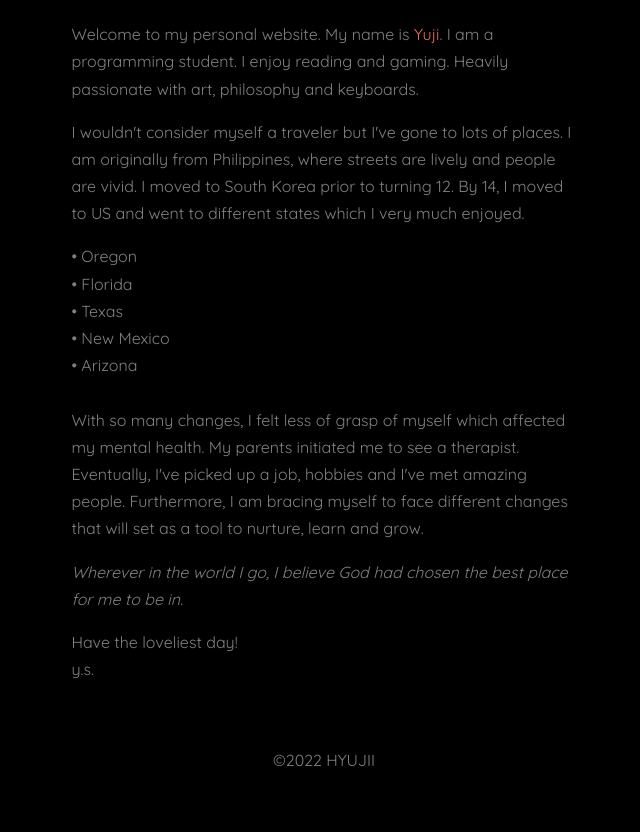
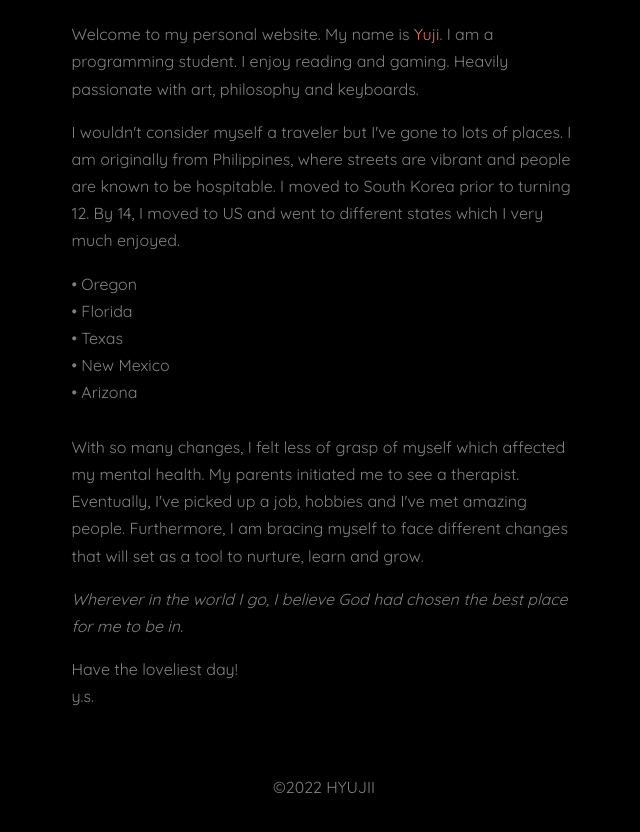
Before and after one commit to hyooji/-, a plain HTML site: page bio.html in a window 1280 px wide. Shown: the part 799-1631 px from the top of the page, without its empty margins (191-831 px from the left). Drawn offline with Linux system fonts and the light colour scheme; files whose address does not match are found by name.

Commit message:
Update bio.html

```diff
--- a/bio.html
+++ b/bio.html
@@ -76,7 +76,7 @@
           <div class="row" data-aos="fade-up">
             <div class="col-md-12">
              <p>Welcome to my personal website. My name is <a href="#">Yuji</a>. I am a programming student. I enjoy reading and gaming. Heavily passionate with art, philosophy and keyboards.</p>
-             <p>I wouldn't consider myself a traveler but I've gone to lots of places. I am originally from Philippines, where streets are lively and people are vivid. I moved to South Korea prior to turning 12. By 14, I moved to US and went to different states which I very much enjoyed. </p>
+             <p>I wouldn't consider myself a traveler but I've gone to lots of places. I am originally from Philippines, where streets are vibrant and people are known to be hospitable. I moved to South Korea prior to turning 12. By 14, I moved to US and went to different states which I very much enjoyed. </p>
               <span>&#8226;</span> Oregon <br>
                <span>&#8226;</span> Florida <br>
                <span>&#8226;</span> Texas <br>
```
